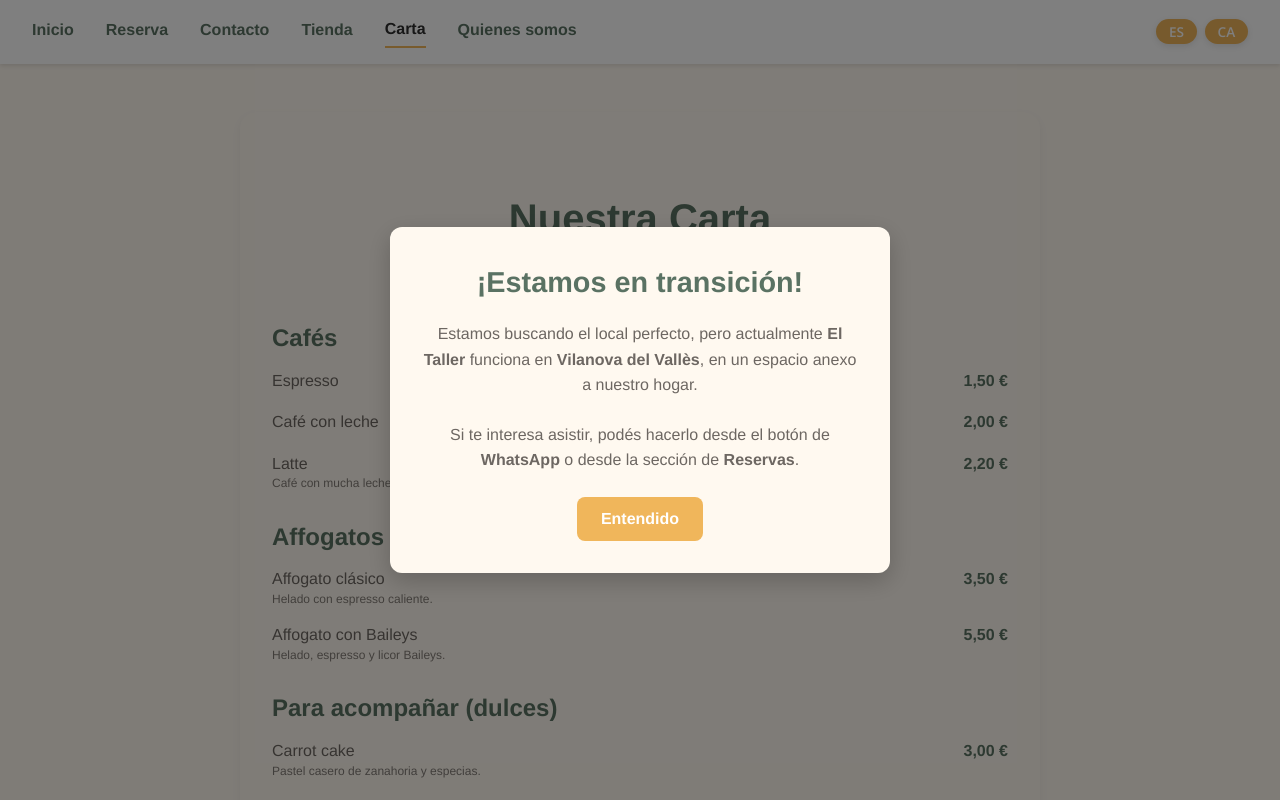
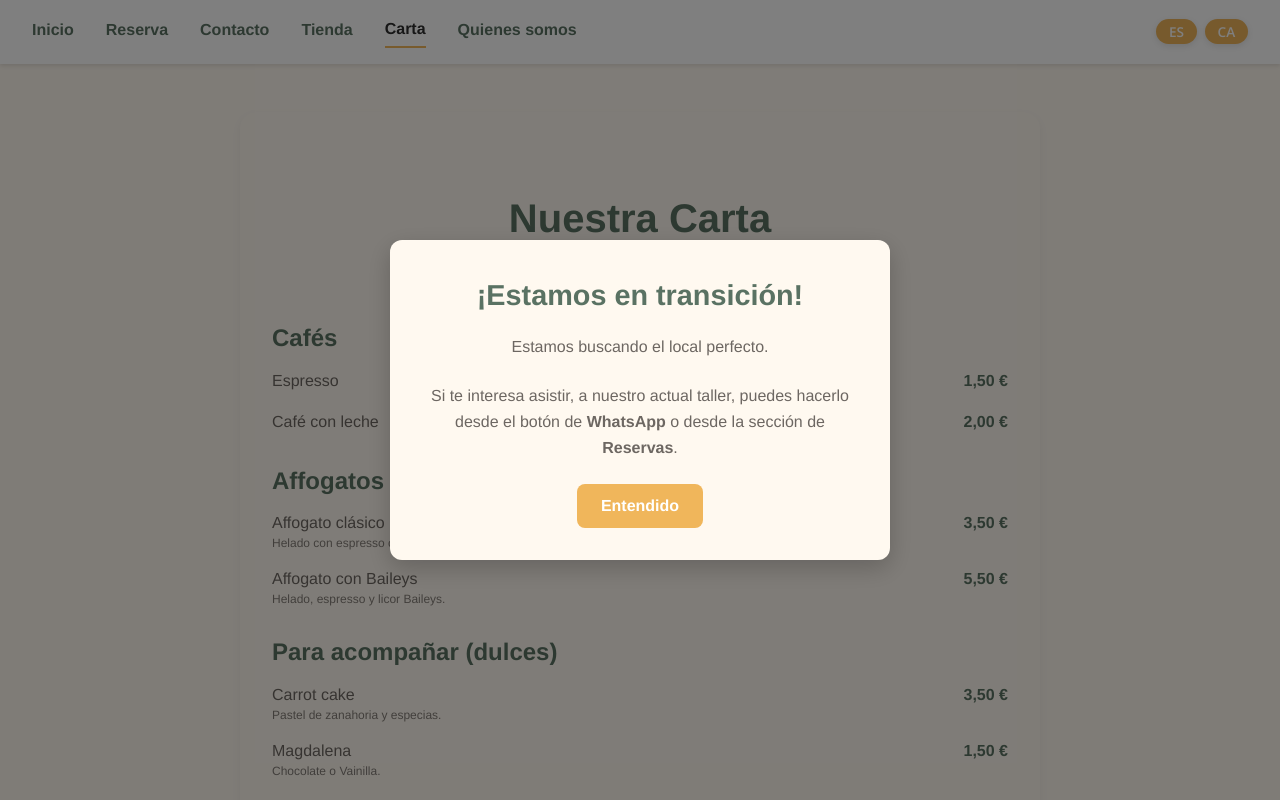
Before and after one commit to nanchusss/ElTaller, a React (Create React App) app: page /carta in a window 1280 px wide. Shown: the top 800 px of the page. Built offline with nearby package versions, Linux system fonts and the light colour scheme; a web font is replaced by a local one.

Commit message:
modificacion carta

```diff
--- a/src/Components/AvisoPopup/AvisoPopup.js
+++ b/src/Components/AvisoPopup/AvisoPopup.js
@@ -68,10 +68,10 @@
       <Popup>
         <Title>¡Estamos en transición!</Title>
         <Text>
-          Estamos buscando el local perfecto, pero actualmente <strong>El Taller</strong> funciona en <strong>Vilanova del Vallès</strong>, en un espacio anexo a nuestro hogar.
+          Estamos buscando el local perfecto.
         </Text>
         <Text>
-          Si te interesa asistir, podés hacerlo desde el botón de <strong>WhatsApp</strong> o desde la sección de <strong>Reservas</strong>.
+          Si te interesa asistir, a nuestro actual taller, puedes hacerlo desde el botón de <strong>WhatsApp</strong> o desde la sección de <strong>Reservas</strong>.
         </Text>
         <Button onClick={() => setVisible(false)}>Entendido</Button>
       </Popup>
--- a/src/Components/Carta/carta.js
+++ b/src/Components/Carta/carta.js
@@ -131,7 +131,7 @@
   const cafes = [
     { nombre: 'Espresso', precio: '1,50 €' },
     { nombre: 'Café con leche', precio: '2,00 €' },
-    { nombre: 'Latte', precio: '2,20 €', descripcion: 'Café con mucha leche espumada.' },
+
   ];
 
   const affogatos = [
@@ -141,21 +141,22 @@
 
 
   const dulces = [
-    { nombre: 'Carrot cake', precio: '3,00 €', descripcion: 'Pastel casero de zanahoria y especias.' },
-    { nombre: 'Cookies artesanales', precio: '1,80 €', descripcion: 'Galletas horneadas en el taller.' },
+    { nombre: 'Carrot cake', precio: '3,50 €', descripcion: 'Pastel de zanahoria y especias.' },
+    { nombre: 'Magdalena', precio: '1,50 €', descripcion: 'Chocolate o Vainilla.' },
 
   ];
 
   const salados = [
     { nombre: 'Entrepan de salmón, queso Finlandia y rúcula', precio: '5,50 €' },
-    { nombre: 'Entrepan de jamón serrano', precio: '5,00 €' },
+
   ];
 
   const bebidas = [
     { nombre: 'Agua saborizada natural (500 ml)', precio: '3 €', descripcion: 'Agua fresca con frutas y hierbas naturales. Variedad según el día.' },
-    { nombre: 'Limonada con jengibre y menta', precio: '3 €', descripcion: 'Refrescante y natural. Hecha en casa con limón, jengibre, menta fresca y azúcar mascab¡¡¡¡¡.' },
-    { nombre: 'Refrescos', precio: '2 €', descripcion: 'Coca Cola, Sprite, Fanta Naranja' },
+    { nombre: 'Limonada con jengibre y menta', precio: '3.5 €', descripcion: 'Refrescante y natural. Hecha en casa con limón, jengibre, menta fresca y azúcar mascab¡¡¡¡¡.' },
+    { nombre: 'Refrescos', precio: '2 €', descripcion: 'Coca Cola Zero, Coca Cola, Refresco Naranja, Refresco Limón' },
     { nombre: 'Agua con gas', precio: '1,5 €', descripcion: 'Vichy Catalán' },
+    { nombre: 'Agua sin gas', precio: '1,5 €', descripcion: 'Solan de Cabras' },
   ];
 
   return (
```
